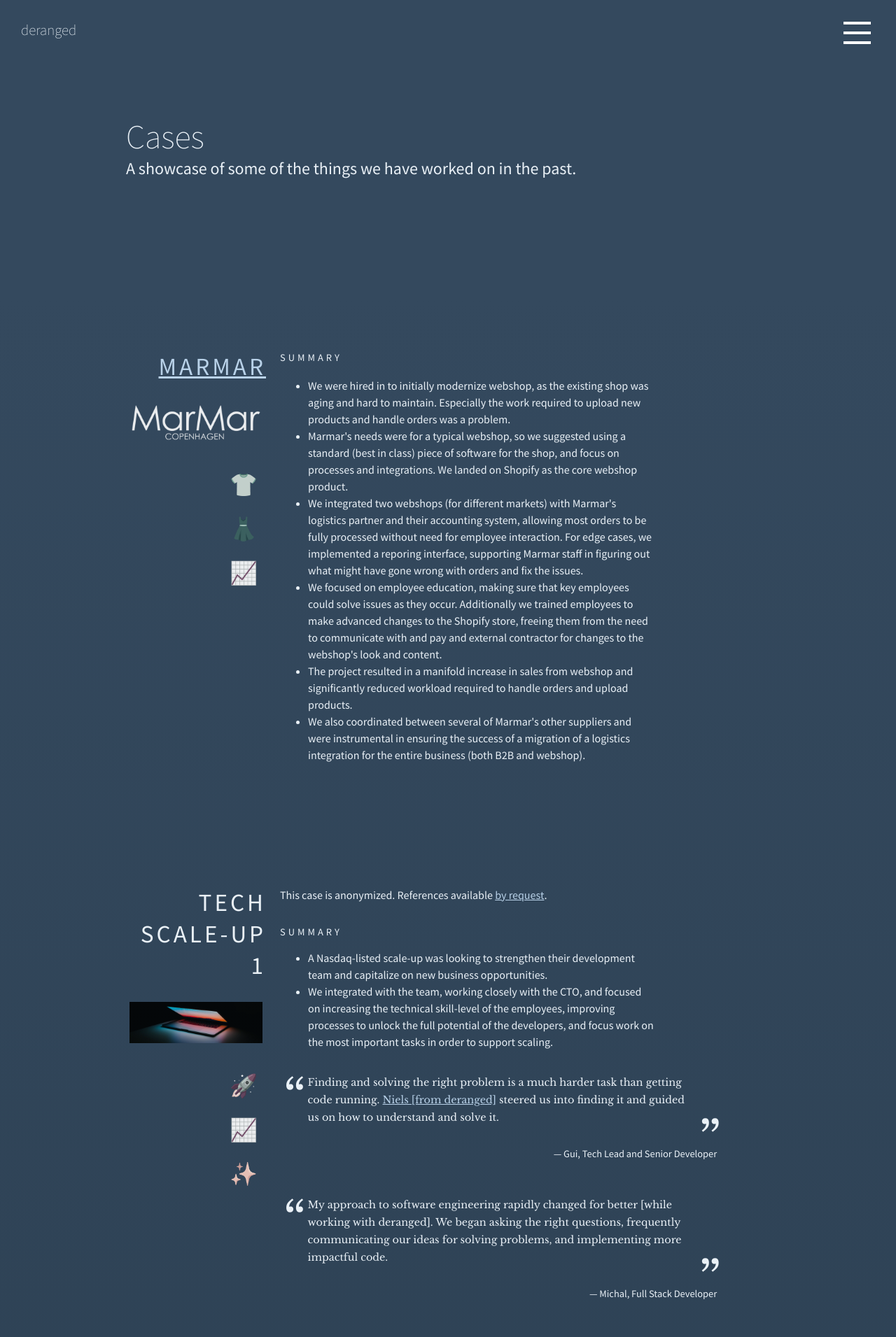
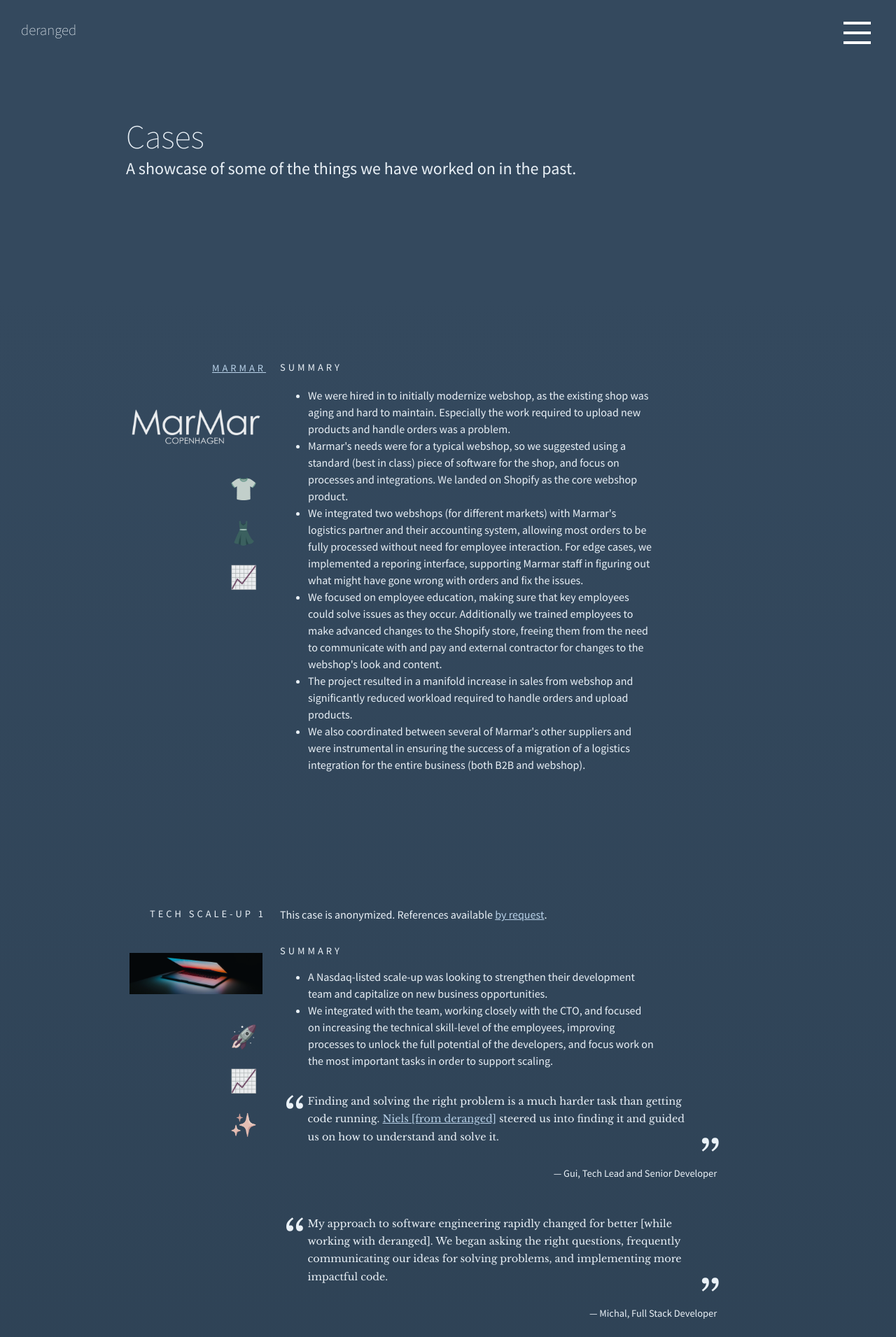
Before and after one commit to derangeddk/deranged.dk, a Jekyll site: the page built from cases/index.html, in a window 1280 px wide. Shown: the top 1911 px of the page at 70% size. Built offline with Jekyll 4.4.1, drawn with Linux system fonts in a browser that asks for light colours; comment, search, counter and statistics services are not loaded.

Commit message:
Reverted case heading font size and increased padding to meet the interactive element min size requirement

```diff
--- a/cases/index.html
+++ b/cases/index.html
@@ -79,15 +79,19 @@ sitemap_include: 'yes'
     }
     .case__meta h1 {
         color: #eaf1f7;
-        font-size: 2.2rem;
+        font-size: 0.9rem;
+        line-height: 1.4rem;
         text-align: right;
         font-weight: 500;
         letter-spacing: 0.25rem;
         text-transform: uppercase;
         margin: 0;
+        padding: 0.9rem 0;
     }
     .case__meta a {
         text-decoration: underline;
+        padding: 0.9rem 0;
+        line-height: 1.4rem;
     }
     .case__logo {
         width: 200px;
@@ -138,8 +142,11 @@ sitemap_include: 'yes'
         letter-spacing: 0.25rem;
         text-transform: uppercase;
         margin: 0;
-        margin-top: 2rem;
+        padding-top: 0.9rem;
         line-height: normal;
+    }
+    .case__content > p {
+        padding-top: 0.9rem;
     }
     .case__read-more {
         background: transparent;
```
